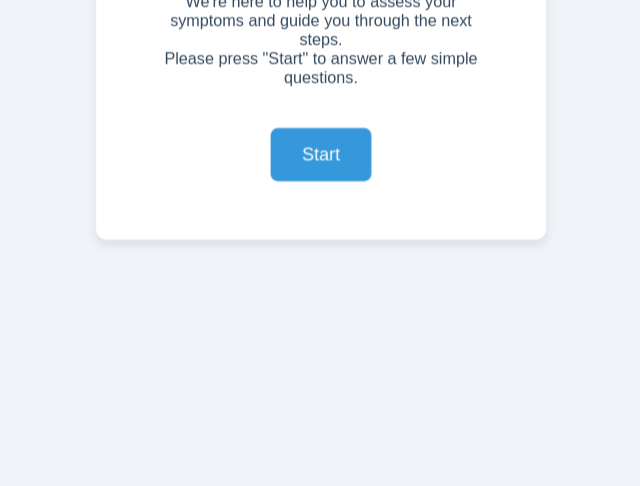
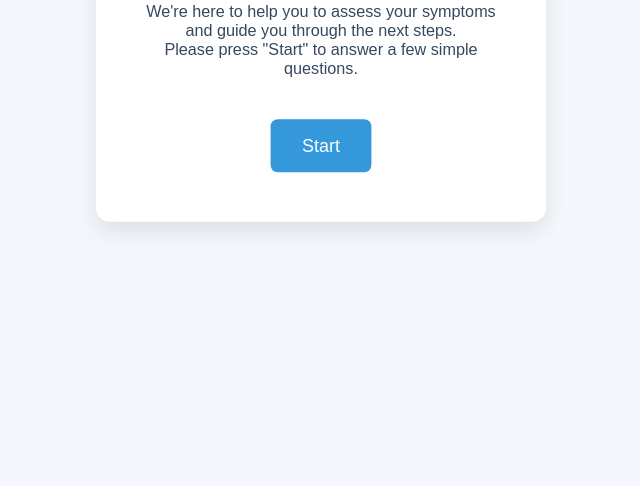
Before and after one commit to AseelSalameh/MedAI, a plain HTML site: page index.html in a window 1280 px wide. Shown: the part 354-840 px from the top of the page, without its empty margins (319-959 px from the left). Drawn offline with Linux system fonts and the light colour scheme.

Commit message:
fixed simple stuff

```diff
--- a/style.css
+++ b/style.css
@@ -7,16 +7,17 @@
 body {
     font-family: Arial, sans-serif;
     margin: 20px;
-    background-color: #f0f4f8;
+    background-color: #f4f7fc;
+    color: #333;
     display: flex;
     justify-content: center;
     align-items: center;
+    padding: 20x;
     min-height: 100vh;
+    flex-direction: column;
     text-align: center;
 }
-h1 {
-    color: #333;
-}
+
 
 #questions{
     background-color: white;
@@ -35,9 +36,9 @@ h1 {
 }
 button {
     margin: 15px;
-    padding: 18px 35px;
+    padding: 12px 25px;
 
-    font-size: 18px;
+    font-size: 1rem;
     background-color: #3498db;
     color: white;
     border: none;
@@ -69,9 +70,9 @@ margin-top: 40px;
 
 #welcomePage{
     background-color: white;
-    padding: 50px 60px;
-    border-radius: 12px;
-    box-shadow: 0 6px 12px rgba(0,0,0,0.1);
+    padding: 40px 50px;
+    border-radius: 15px;
+    box-shadow: 0 10px 25px rgba(0,0,0,0.1);
     max-width: 500px;
     width: 100%;
     text-align: center;
@@ -97,21 +98,17 @@ color: #2c3e50;
 margin-bottom: 20px;
 
 }
+
+
 #welcomePage p {
 font-size: 18px;
 color: #34495e;
 margin-bottom: 30px;
-animation: fadeInText 1.5s ease-in-out forwards; /* Fade-in text animation */
+
 
 }
-@keyframes fadeInText {
-    0% {
-        opacity: 0;
-    }
-    100% {
-        opacity: 1;
-    }
-}
+
+
 #start {
     background-color: #3498db;
     color: white;
```
Also changed, not shown: function.js (+4 -4 lines).
